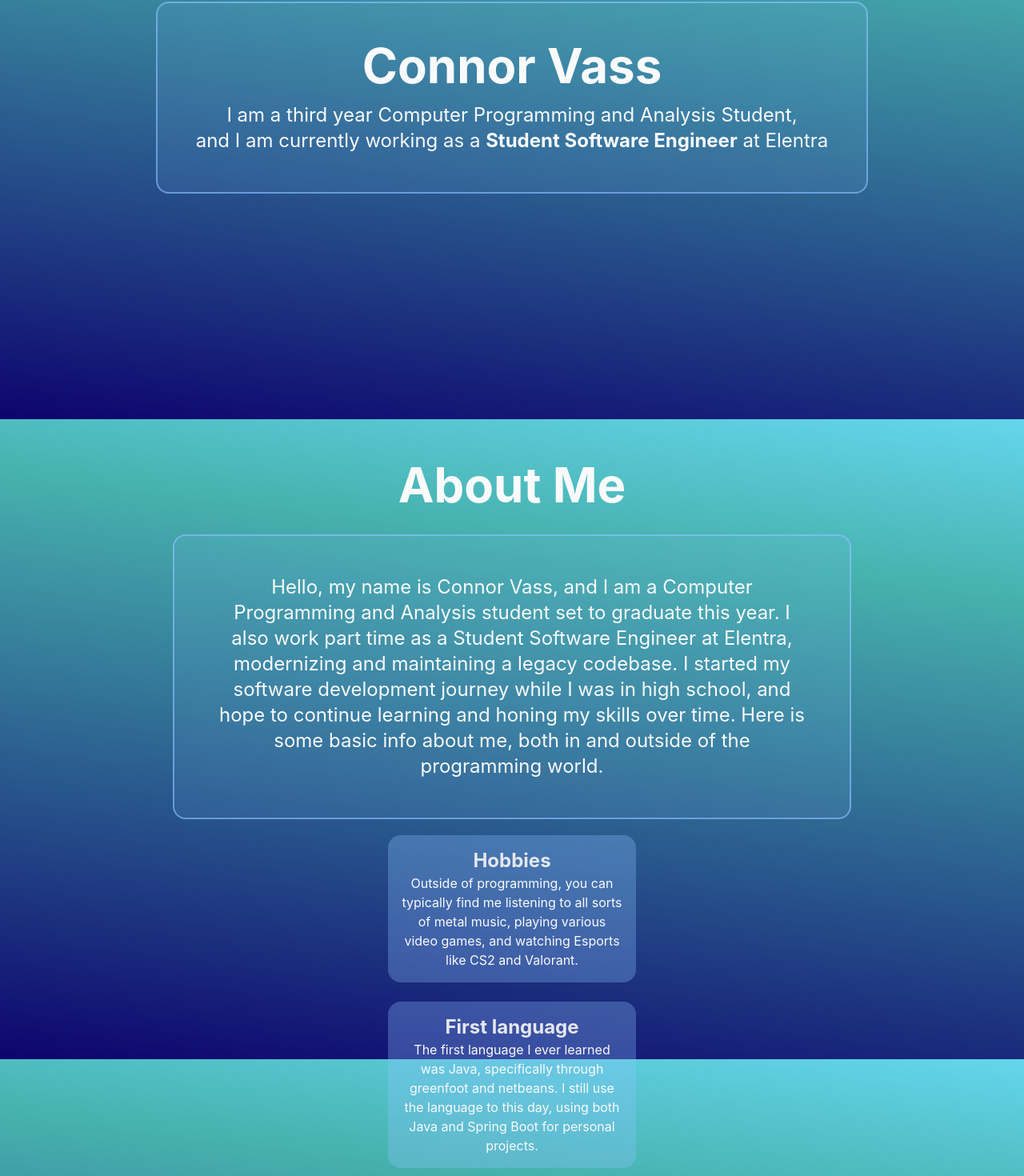
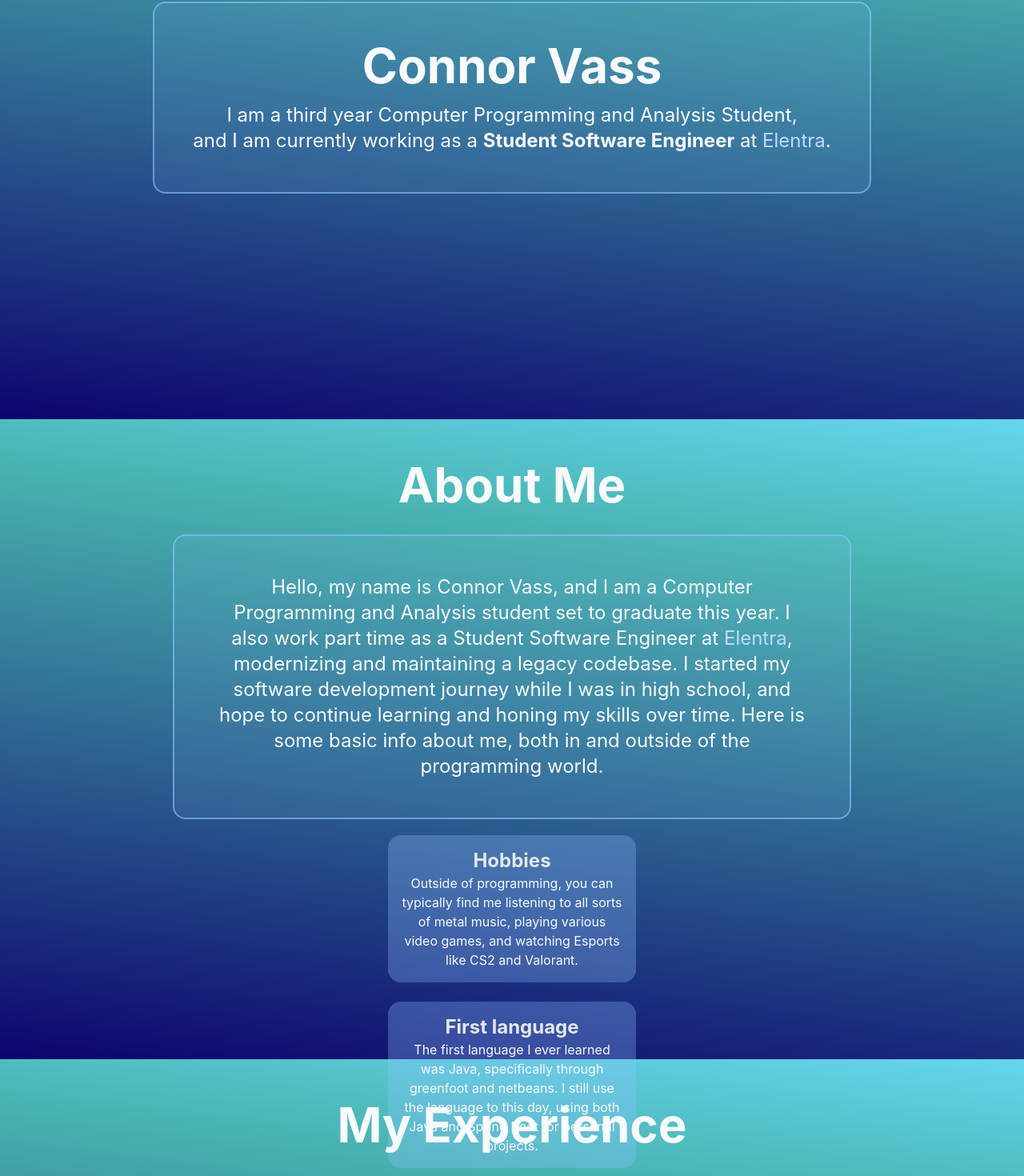
Before and after one commit to NinjaVass-C/personal-portfolio, a React (Vite) app: page / in a window 1280 px wide. Shown: the part 276-1746 px from the top of the page at 80% size. Built offline with nearby package versions, Linux system fonts and the light colour scheme.

Commit message:
NOT WORKING | Minor styling changes, added experience section and title

```diff
--- a/src/App.tsx
+++ b/src/App.tsx
@@ -1,6 +1,7 @@
 import {Navbar} from "./components/Navbar.tsx";
 import {Introduction} from "./components/Introduction.tsx";
 import {AboutCard} from "./components/AboutCard.tsx";
+import {About} from "./components/About.tsx";
 
 function App() {
   return (
@@ -12,21 +13,16 @@ function App() {
       </div>
       <div id='about' className={'flex flex-col h-screen py-5'} >
         <h2 className='text-6xl font-bold my-8 justify-center flex text-gray-50'>About Me</h2>
-        <div className='max-w-4xl mx-auto text-center px-6'>
-          <p className={'flex text-2xl flex-col items-center p-12 text-gray-50 text-center border-2 border-blue-300/60 bg-blue-300/10 rounded-2xl'}>
-            Hello, my name is Connor Vass, and I am a Computer Programming and Analysis student set to graduate this year.
-            I also work part time as a Student Software Engineer at Elentra, modernizing and maintaining a legacy codebase.
-            I started my software development journey while I was in high school, and hope to continue learning and honing my
-            skills over time. Here is some basic info about me, both in and outside of the programming world.
-          </p>
-        </div>
+        <About />
         <div className='grid grid-cols-1 gap-6 p-5 '>
           <AboutCard inputText={'Outside of programming, you can typically find me listening to all sorts of metal music, playing various video games, and watching Esports like CS2 and Valorant.'} inputTitle={'Hobbies'}/>
           <AboutCard inputText={'The first language I ever learned was Java, specifically through greenfoot and netbeans. I still use the language to this day, using both Java and Spring Boot for personal projects.'} inputTitle={'First language'}/>
           <AboutCard inputText={'As I mentioned, I am a big fan of metal music, both old and new, to the point where I myself starting learning how to become a metal vocalist. Some of my favourite bands are Like Moths to Flames, 156/Silence, and Protest the Hero.'} inputTitle={'Music'}/>
           <AboutCard inputText={'Being fairly new to the industry, my main goal is to improve my fundamental skills as much as possible, while keeping up to date on emerging technology. Ideally, I want to work in full stack web development, but still want to try as many different fields as possible'} inputTitle={'Industry Goals'}/>
         </div>
-
+      </div>
+      <div id='experience' className={'flex flex-col h-screen py-5'} >
+        <h2 className='text-6xl font-bold my-8 justify-center flex text-gray-50'>My Experience</h2>
       </div>
     </body>
   )
--- /dev/null
+++ b/src/components/About.tsx
@@ -0,0 +1,12 @@
+export function About() {
+    return (
+        <div className='max-w-4xl mx-auto text-center px-6'>
+            <p className={'text-2xl items-center p-12 text-gray-50 text-center border-2 border-blue-300/60 bg-blue-300/10 rounded-2xl'}>
+                Hello, my name is Connor Vass, and I am a Computer Programming and Analysis student set to graduate this year.
+                I also work part time as a Student Software Engineer at <a className={'text-blue-200'} href={'https://elentra.com/'}>Elentra</a>, modernizing and maintaining a legacy codebase.
+                I started my software development journey while I was in high school, and hope to continue learning and honing my
+                skills over time. Here is some basic info about me, both in and outside of the programming world.
+            </p>
+        </div>
+    )
+}
--- a/src/components/Introduction.tsx
+++ b/src/components/Introduction.tsx
@@ -4,7 +4,7 @@ export function Introduction() {
             <div className='flex text-2xl flex-col items-center p-12 text-gray-50 rounded-2xl border-2 border-blue-300/60 bg-blue-300/10'>
                 <h2 className='text-6xl font-bold mb-4'>Connor Vass</h2>
                 <p>I am a third year Computer Programming and Analysis Student,</p>
-                <p>and I am currently working as a <span className='font-bold'>Student Software Engineer</span> at Elentra</p>
+                <p>and I am currently working as a <span className='font-bold'>Student Software Engineer</span> at <a className={'text-blue-200'} href={'https://elentra.com/'}>Elentra</a>.</p>
             </div>
 
         </div>
```
